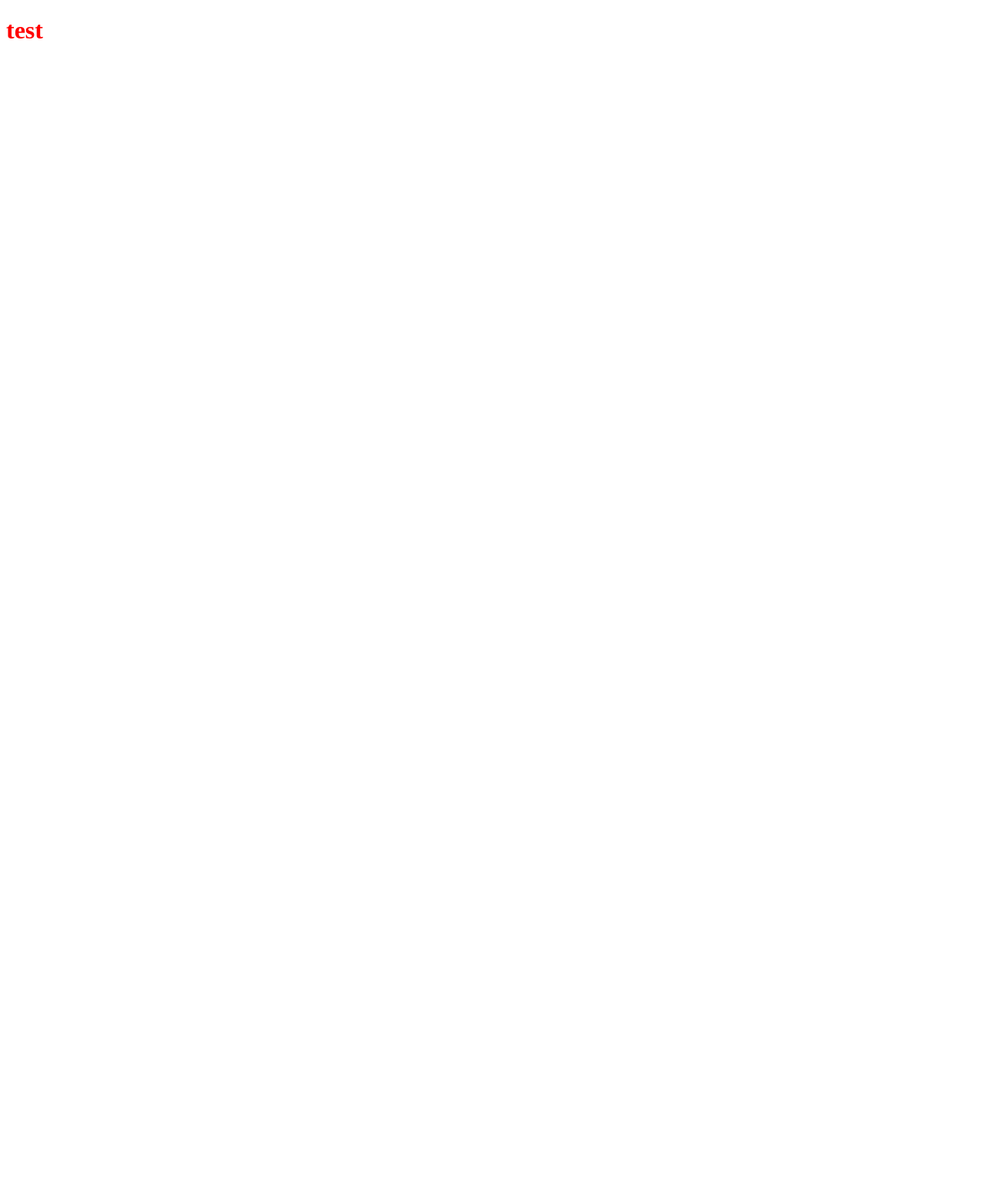
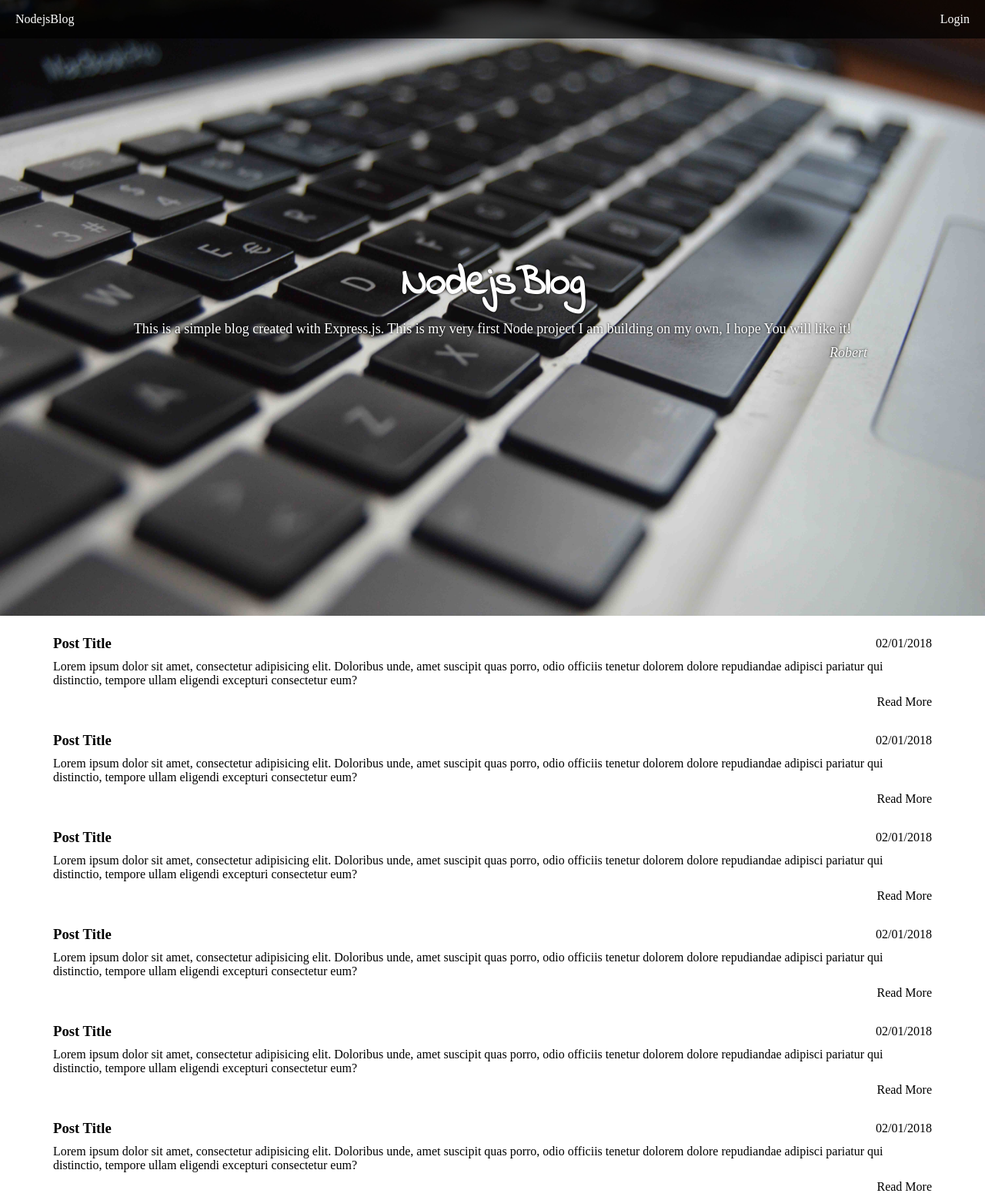
Before and after one commit to m8601/node_blog, a website: page public/index.html in a window 1280 px wide. Shown: the top 1559 px of the page at 77% size. Before the commit the page ends 800 px from the top, so only its background shows below. Drawn offline with Linux system fonts and the light colour scheme.

Commit message:
Added mockup of index.html page

```diff
--- a/public/css/styles.css
+++ b/public/css/styles.css
@@ -1,3 +1,113 @@
 * {
-  color: red;
+  box-sizing: border-box;
+  margin: 0;
+  padding: 0;
 }
+
+/* General classes and styles */
+a {
+  text-decoration: none;
+  color: inherit;
+}
+
+.center-content {
+  display: flex;
+  justify-content: center;
+  align-items: center;
+}
+
+.text-shadow {
+  text-shadow: 0 0 3px #000;
+}
+
+/* ------------ */
+/* Nav */
+nav {
+  position: fixed;
+  top: 0;
+  left: 0;
+  width: 100%;
+  height: 50px;
+  padding: 0 20px;
+  background-color: rgba(0,0,0,0.7);
+  color: #fff;
+  display: flex;
+  flex-direction: row;
+  justify-content: space-between;
+  align-items: center;
+  color: #fff;
+}
+/* ------------ */
+/* Header */
+header {
+  height: 100vh;
+  background: url('../img/blog.jpg');
+  background-size: cover;
+  background-position: center;
+}
+
+.welcome-message-box {
+  color: #fff;
+  width: 80%;
+  text-align: center;
+  padding: 25px;
+  border-radius: 10px;
+  /* background-color: rgba(0,0,0,.7);
+  box-shadow: 0 0 10px 1px #fff; */
+}
+
+.welcome-message-box h1 {
+  font-family: 'Indie Flower', cursive;
+  font-size: 3.25rem;
+  display: block;
+  text-align: center;
+  margin-bottom: 10px;
+}
+
+.welcome-message-box p {
+  margin-bottom: 10px;
+  font-size: 1.125rem;
+
+}
+
+.welcome-message-box em {
+  display: block;
+  text-align: right;
+}
+
+.welcome-message-box a {
+  text-decoration: none;
+  color: #fff;
+  font-size: 1.125rem;
+}
+/* --------------------- */
+
+/* Main */
+/* post */
+.post {
+  width: 90%;
+  margin: 20px auto;
+  padding: 5px;
+}
+
+.post .post--info {
+  display: flex;
+  flex-direction: row;
+  justify-content: space-between;
+  align-items: center;
+  margin-bottom: 10px;
+}
+
+.post .post--abstract {
+  margin-bottom: 10px;
+}
+
+.post .post--full {
+  display: block;
+  text-align: right;
+  color: #000;
+  text-decoration: none;
+}
+/* --------------------- */
+
+/* --------------------- */
--- a/public/index.html
+++ b/public/index.html
@@ -4,11 +4,80 @@
   <meta charset="UTF-8">
   <meta name="viewport" content="width=device-width, initial-scale=1.0">
   <meta http-equiv="X-UA-Compatible" content="ie=edge">
-  <title>Document</title>
+  <title>NodejsBlog</title>
+  <link href="https://fonts.googleapis.com/css?family=Indie+Flower" rel="stylesheet">
   <link rel="stylesheet" href="./css/styles.css">
-
 </head>
 <body>
-  <h1>test</h1>
+  <nav>
+    <a href="#">NodejsBlog</a>
+    <a href="#">Login</a>
+  </nav>
+  <header class="center-content">
+    <div class="welcome-message-box">
+      <h1 class="text-shadow">NodejsBlog</h1>
+      <p class="text-shadow">This is a simple blog created with Express.js. This is my very first Node project I am building on my own, I hope You will like it!</p>
+      <em class="text-shadow"><a href="https://github.com/m8601" target="_blank">Robert</a></em>
+    </div>
+  </header>
+  <main>
+
+    <div class="post">
+      <div class="post--info">
+        <h3 class="post--title">Post Title</h3>
+        <p class="post--date">02/01/2018</p>
+      </div>
+      <p class="post--abstract">Lorem ipsum dolor sit amet, consectetur adipisicing elit. Doloribus unde, amet suscipit quas porro, odio officiis tenetur dolorem dolore repudiandae adipisci pariatur qui distinctio, tempore ullam eligendi excepturi consectetur eum?</p>
+      <a href="#" class="post--full">Read More</a>
+    </div>
+    <div class="post">
+      <div class="post--info">
+        <h3 class="post--title">Post Title</h3>
+        <p class="post--date">02/01/2018</p>
+      </div>
+      <p class="post--abstract">Lorem ipsum dolor sit amet, consectetur adipisicing elit. Doloribus unde, amet suscipit quas porro, odio officiis tenetur dolorem dolore repudiandae adipisci pariatur qui distinctio, tempore ullam eligendi excepturi consectetur eum?</p>
+      <a href="#" class="post--full">Read More</a>
+    </div>
+    <div class="post">
+      <div class="post--info">
+        <h3 class="post--title">Post Title</h3>
+        <p class="post--date">02/01/2018</p>
+      </div>
+      <p class="post--abstract">Lorem ipsum dolor sit amet, consectetur adipisicing elit. Doloribus unde, amet suscipit quas porro, odio officiis tenetur dolorem dolore repudiandae adipisci pariatur qui distinctio, tempore ullam eligendi excepturi consectetur eum?</p>
+      <a href="#" class="post--full">Read More</a>
+    </div>
+    <div class="post">
+      <div class="post--info">
+        <h3 class="post--title">Post Title</h3>
+        <p class="post--date">02/01/2018</p>
+      </div>
+      <p class="post--abstract">Lorem ipsum dolor sit amet, consectetur adipisicing elit. Doloribus unde, amet suscipit quas porro, odio officiis tenetur dolorem dolore repudiandae adipisci pariatur qui distinctio, tempore ullam eligendi excepturi consectetur eum?</p>
+      <a href="#" class="post--full">Read More</a>
+    </div>
+    <div class="post">
+      <div class="post--info">
+        <h3 class="post--title">Post Title</h3>
+        <p class="post--date">02/01/2018</p>
+      </div>
+      <p class="post--abstract">Lorem ipsum dolor sit amet, consectetur adipisicing elit. Doloribus unde, amet suscipit quas porro, odio officiis tenetur dolorem dolore repudiandae adipisci pariatur qui distinctio, tempore ullam eligendi excepturi consectetur eum?</p>
+      <a href="#" class="post--full">Read More</a>
+    </div>
+    <div class="post">
+      <div class="post--info">
+        <h3 class="post--title">Post Title</h3>
+        <p class="post--date">02/01/2018</p>
+      </div>
+      <p class="post--abstract">Lorem ipsum dolor sit amet, consectetur adipisicing elit. Doloribus unde, amet suscipit quas porro, odio officiis tenetur dolorem dolore repudiandae adipisci pariatur qui distinctio, tempore ullam eligendi excepturi consectetur eum?</p>
+      <a href="#" class="post--full">Read More</a>
+    </div>
+    <div class="post">
+      <div class="post--info">
+        <h3 class="post--title">Post Title</h3>
+        <p class="post--date">02/01/2018</p>
+      </div>
+      <p class="post--abstract">Lorem ipsum dolor sit amet, consectetur adipisicing elit. Doloribus unde, amet suscipit quas porro, odio officiis tenetur dolorem dolore repudiandae adipisci pariatur qui distinctio, tempore ullam eligendi excepturi consectetur eum?</p>
+      <a href="#" class="post--full">Read More</a>
+    </div>
+  </main>
 </body>
 </html>
--- a/server/mongoose/mongoose.js
+++ b/server/mongoose/mongoose.js
@@ -1,6 +1,6 @@
 const mongoose = require('mongoose');
 
 mongoose.Promise = global.Promise;
-mongoose.connect('mongodb://localhost:27017/blog');
+mongoose.connect('mongodb://localhost:27017/blog');  // w todo_api z kursu jest konfiguracja na heroku i lokalnie, pozniej to zrobie, jak bede robic dodawanie postow/komentarzy
 
 module.exports = { mongoose };
```
Also changed, not shown: public/img/blog.jpg (added).
